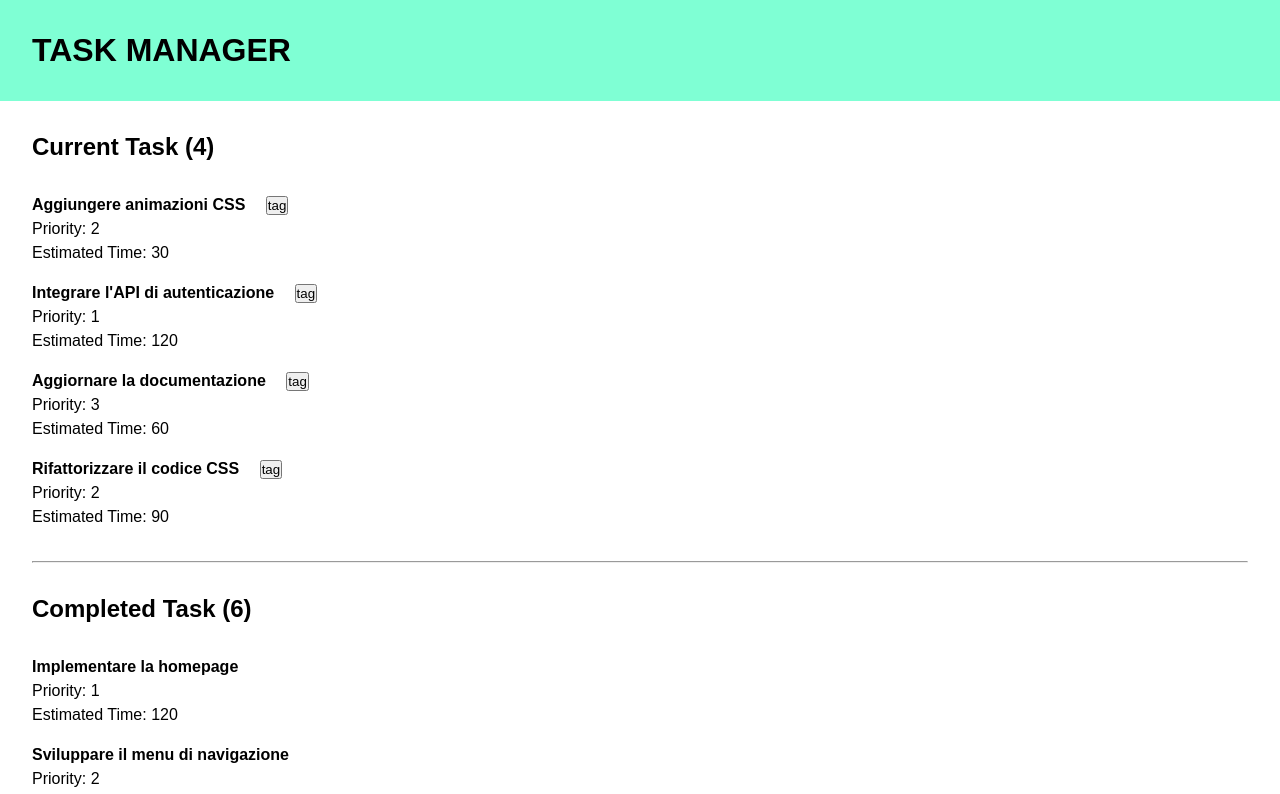
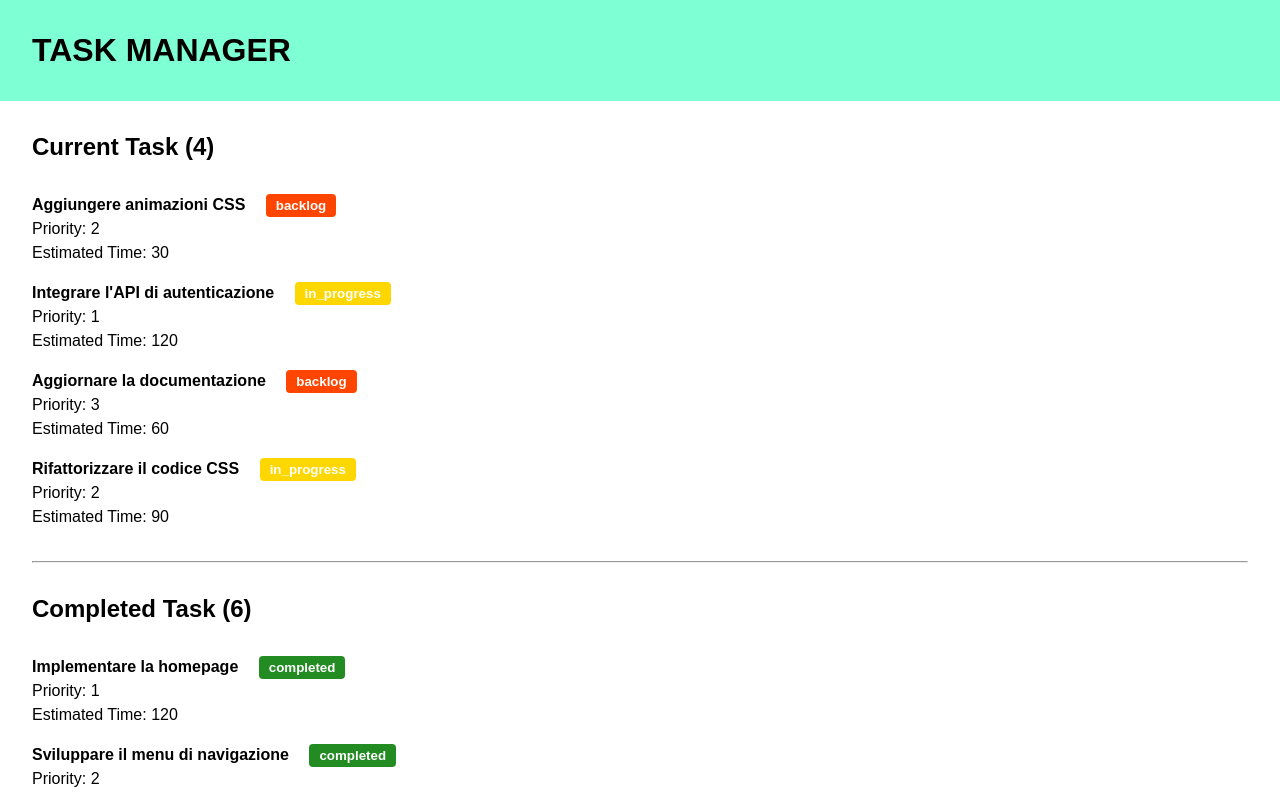
Before and after one commit to GiorgiaSecchi/react-task-list, a React (Vite) app: page / in a window 1280 px wide. Shown: the top 794 px of the page. Built offline with nearby package versions, Linux system fonts and the light colour scheme.

Commit message:
mod tag task

```diff
--- a/src/App.css
+++ b/src/App.css
@@ -35,4 +35,21 @@ hr {
 
 .btn-tag {
   margin-left: 1rem;
+  border: none;
+  padding: 4px 10px;
+  border-radius: 4px;
+  color: white;
+  font-weight: bold;
 }
+
+.backlog {
+  background-color: orangered;
+}
+
+.in_progress {
+  background-color: gold;
+}
+
+.completed {
+  background-color: forestgreen;
+}
--- a/src/App.jsx
+++ b/src/App.jsx
@@ -102,7 +102,10 @@ function App() {
             <li key={task.id}>
               <div className="list">
                 <span className="title"> {task.title} </span>
-                <button className="btn-tag">tag</button> <br />
+                <button className={`btn-tag ${task.state}`}>
+                  {task.state}
+                </button>{" "}
+                <br />
                 Priority: {task.priority} <br />
                 Estimated Time: {task.estimatedTime}
               </div>
@@ -121,7 +124,11 @@ function App() {
           {CompletedTaskList.map((task) => (
             <li key={task.id}>
               <div className="list">
-                <span className="title"> {task.title} </span> <br />
+                <span className="title"> {task.title} </span>
+                <button className={`btn-tag ${task.state}`}>
+                  {task.state}
+                </button>
+                <br />
                 Priority: {task.priority} <br />
                 Estimated Time: {task.estimatedTime}
               </div>
```
